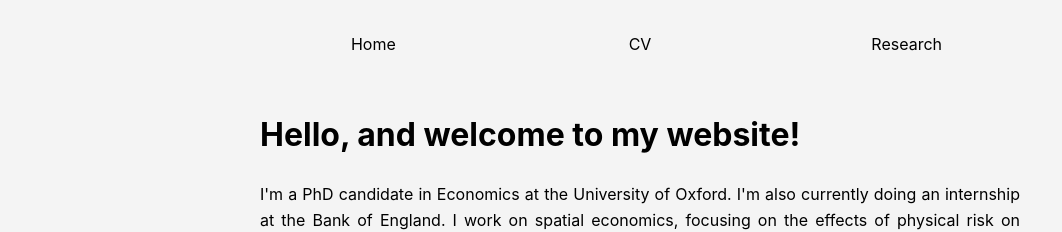
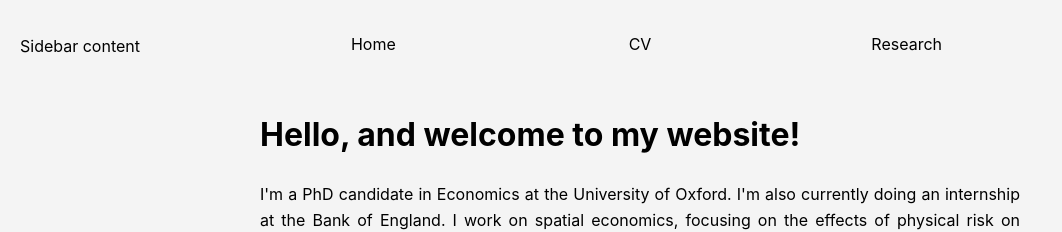
Before and after one commit to JulietteCx/juliettecx.github.io, a Jekyll site: the page built from _pages/index.html, in a window 1280 px wide. Shown: the top 232 px of the page, without its empty margins (0-1062 px from the left). Built offline with Jekyll 4.4.1, drawn with Linux system fonts in a browser that asks for light colours.

Commit message:
Update default.html

```diff
--- a/_layouts/default.html
+++ b/_layouts/default.html
@@ -7,6 +7,12 @@
 </head>
 <body>
 
+
+
+  <div class="sidebar">
+  <!-- Sidebar content goes here -->
+  <p>Sidebar content</p>
+</div>
   <!-- Container that holds both navigation and content -->
   <div class="container">
 
```
